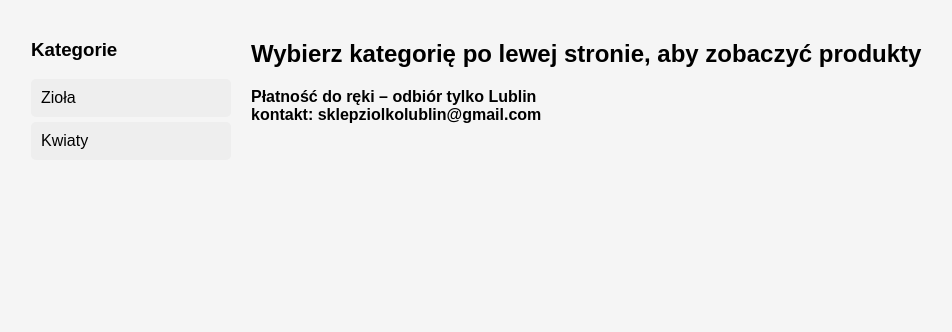
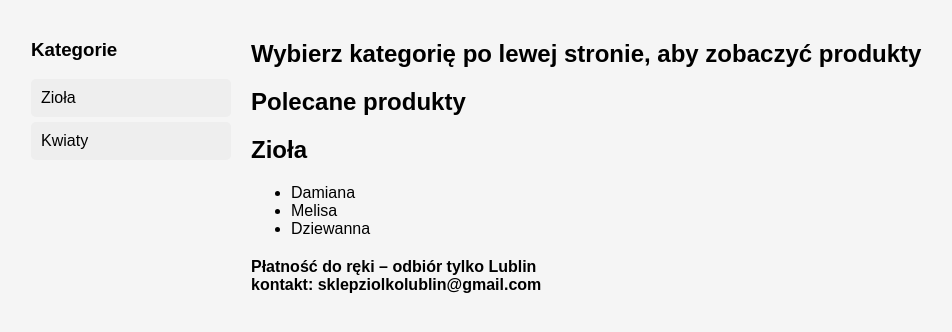
Before and after one commit to santa-balls/sklepziolkolublin, a Flask app: page / in a window 1280 px wide. Shown: the part 107-439 px from the top of the page, without its empty margins (9-961 px from the left). Run offline with Flask 3, Linux system fonts and the light colour scheme.

Commit message:
index.html

```diff
--- a/templates/index.html
+++ b/templates/index.html
@@ -28,6 +28,13 @@
 
     <main class="content">
         <h2>Wybierz kategorię po lewej stronie, aby zobaczyć produkty</h2>
+        <h2>Polecane produkty</h2>
+	<h2>Zioła</h2>
+	<ul>
+	<li>Damiana</li>
+	<li>Melisa</li>
+	<li>Dziewanna</li>
+	</ul>
         <p class="payment">
             Płatność do ręki – odbiór tylko Lublin<br>
             kontakt: sklepziolkolublin@gmail.com
```
